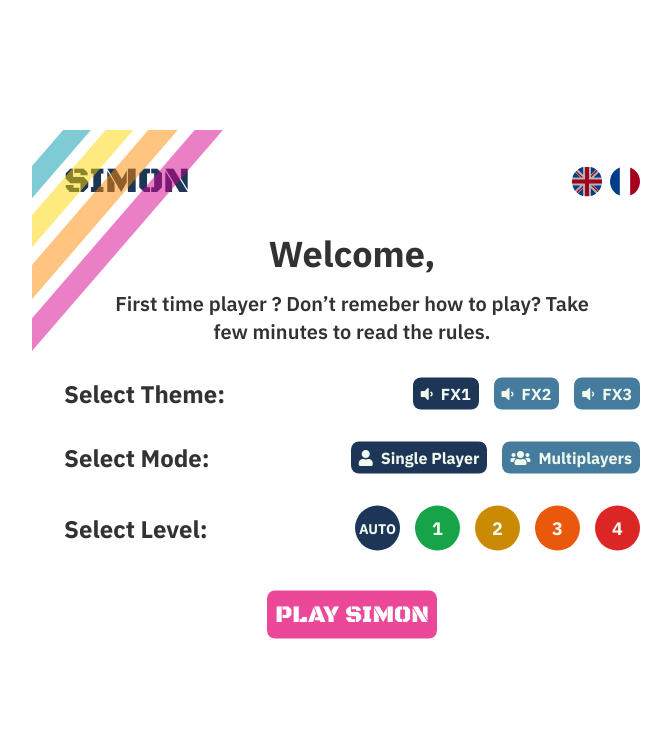
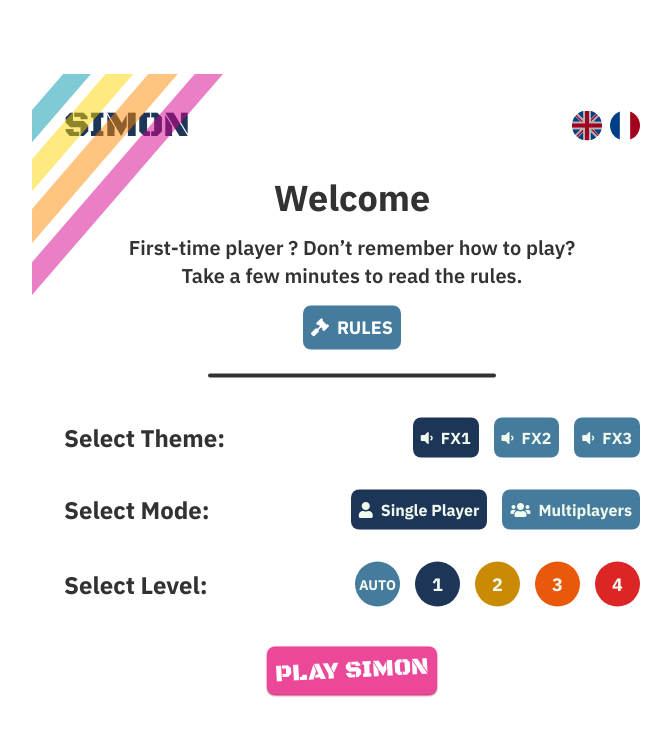
Before and after one commit to nyplex/Simon-game, a website built with webpack: page src/template.html in a window 1280 px wide. Shown: the whole page, without its empty margins (288-959 px from the left). Built offline with nearby package versions, Linux system fonts and the light colour scheme; some packages are replaced by stand-ins of ours; files whose address does not match are found by name.

Commit message:
Styling setup modal

```diff
--- a/src/assets/css/main.css
+++ b/src/assets/css/main.css
@@ -18,14 +18,18 @@
 
 @layer components {
     .primary-button {
-        @apply bg-secondaryVariant font-IBM px-2 py-1 text-light font-bold rounded-lg hover:bg-secondary hover:text-text;
+        @apply bg-secondaryVariant font-IBM p-2 text-light font-bold rounded-lg hover:bg-secondary hover:text-text;
     }
     .active-button {
-        @apply bg-primary font-IBM px-2 py-1 text-light font-bold rounded-lg;
+        @apply bg-primary font-IBM p-2 text-light font-bold rounded-lg;
     }
 
     .flag-icon {
         @apply w-[30px] hover:cursor-pointer brightness-75 hover:brightness-100;
+    }
+
+    .level-button {
+        @apply font-IBM p-2 text-light m-auto mobile:rounded-full rounded-lg mobile:w-[45px] w-[70%] h-[auto] mobile:h-[45px] text-lg font-bold;
     }
 }
 
--- a/src/template.html
+++ b/src/template.html
@@ -25,10 +25,12 @@
             </div>
         </div>
         <div class="mx-auto mt-8 font-IBM text-text">
-            <h1 class="text-4xl font-extrabold text-center  mb-4">Welcome,</h1>
+            <h1 class="text-4xl font-extrabold text-center  mb-4">Welcome</h1>
             <p class="text-center text-xl font-semibold mobile:max-w-[85%] mx-auto">
-                First time player ? Don’t remeber how to play? Take few minutes to read the rules.
+                First-time player ? Don’t remember how to play? Take a few minutes to read the rules.
             </p>
+            <button class="bg-secondaryVariant p-2 block mx-auto mt-4 mb-6 font-IBM font-bold text-lg text-white rounded-lg hover:bg-secondary hover:text-text"><i class="fas fa-gavel mr-2"></i>RULES</button>
+            <hr class="mobile:w-[50%] mb-10 mx-auto border-2 border-text rounded-full">
             <div class="flex items-center mt-8 justify-between flex-col mobile:flex-row">
                 <h2 class="text-2xl font-extrabold text-left mb-4 mobile:mb-0 mr-2">Select Theme:</h2>
                 <div class="flex gap-[15px] flex-col mobile:flex-row mobile:w-auto w-[100%]">
@@ -47,14 +49,16 @@
             <div class="flex items-center mt-8 justify-between flex-col mobile:flex-row">
                 <h2 class="text-2xl font-extrabold text-left mb-4 mobile:mb-0 mr-2">Select Level:</h2>
                 <div class="flex gap-[15px] flex-col mobile:flex-row mobile:w-auto w-[100%]">
-                    <button class="font-IBM p-1 text-light rounded-full hover:bg-[#35619f] w-[45px] h-[45px] hover:text-text bg-primary font-bold text-sm m-auto">AUTO</button>
-                    <button class="font-IBM p-1 text-light m-auto w-[45px] h-[45px] rounded-full hover:bg-green-500 hover:text-text bg-green-600 text-lg font-bold">1</button>
-                    <button class="font-IBM p-1 text-light m-auto w-[45px] h-[45px] rounded-full hover:bg-green-500 hover:text-text bg-yellow-600 text-lg font-bold">2</button>
-                    <button class="font-IBM p-1 text-light m-auto w-[45px] h-[45px] rounded-full hover:bg-green-500 hover:text-text bg-orange-600 text-lg font-bold">3</button>
-                    <button class="font-IBM p-1 text-light m-auto w-[45px] h-[45px] rounded-full hover:bg-green-500 hover:text-text bg-red-600 text-lg font-bold">4</button>
+
+
+                    <button class="bg-secondaryVariant hover:bg-secondary hover:text-text mobile:p-1 mobile:text-sm text-lg level-button">AUTO</button>
+                    <button class="bg-primary level-button">1</button>
+                    <button class="hover:bg-yellow-500 hover:text-text bg-yellow-600 level-button">2</button>
+                    <button class="hover:bg-orange-500 hover:text-text bg-orange-600 level-button">3</button>
+                    <button class="hover:bg-red-500 hover:text-text bg-red-600 level-button">4</button>
                 </div>
             </div>
-            <button class="m-auto bg-pink-500 block mt-10 px-2 py-2 rounded-lg font-OPS text-white text-2xl hover:bg-pink-700">PLAY SIMON</button>
+            <button class="m-auto bg-pink-500 block mt-10 px-2 py-2 rounded-lg font-OPS text-white text-2xl hover:bg-pink-700 shadow-sm shadow-pink-700"><h1 class="rotate-[-3deg]">PLAY SIMON</h1></button>
         </div>
     </div>
     <!-- End Setup Game Modal -->
```
Also changed, not shown: dist/index.html, 2 other files.
